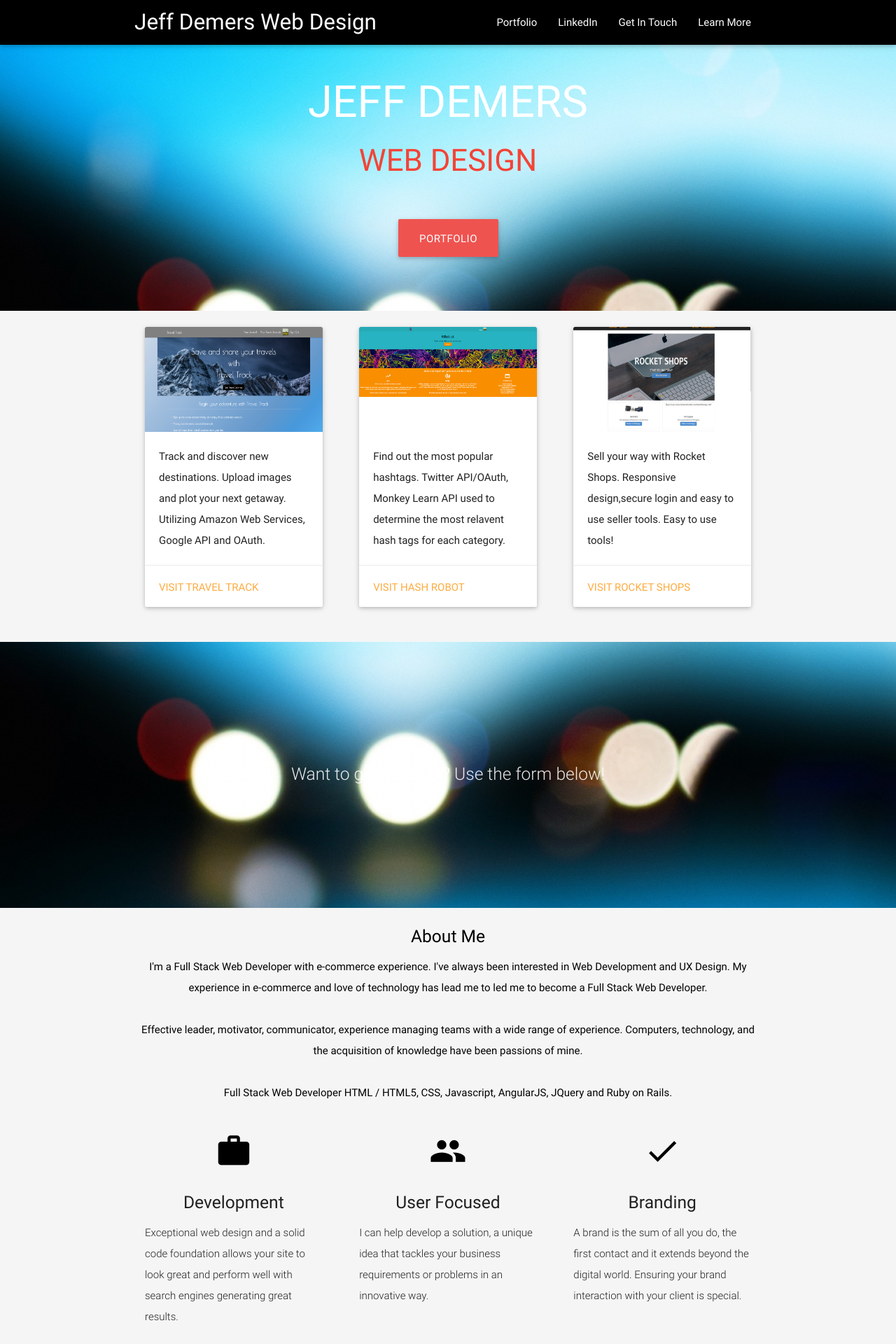
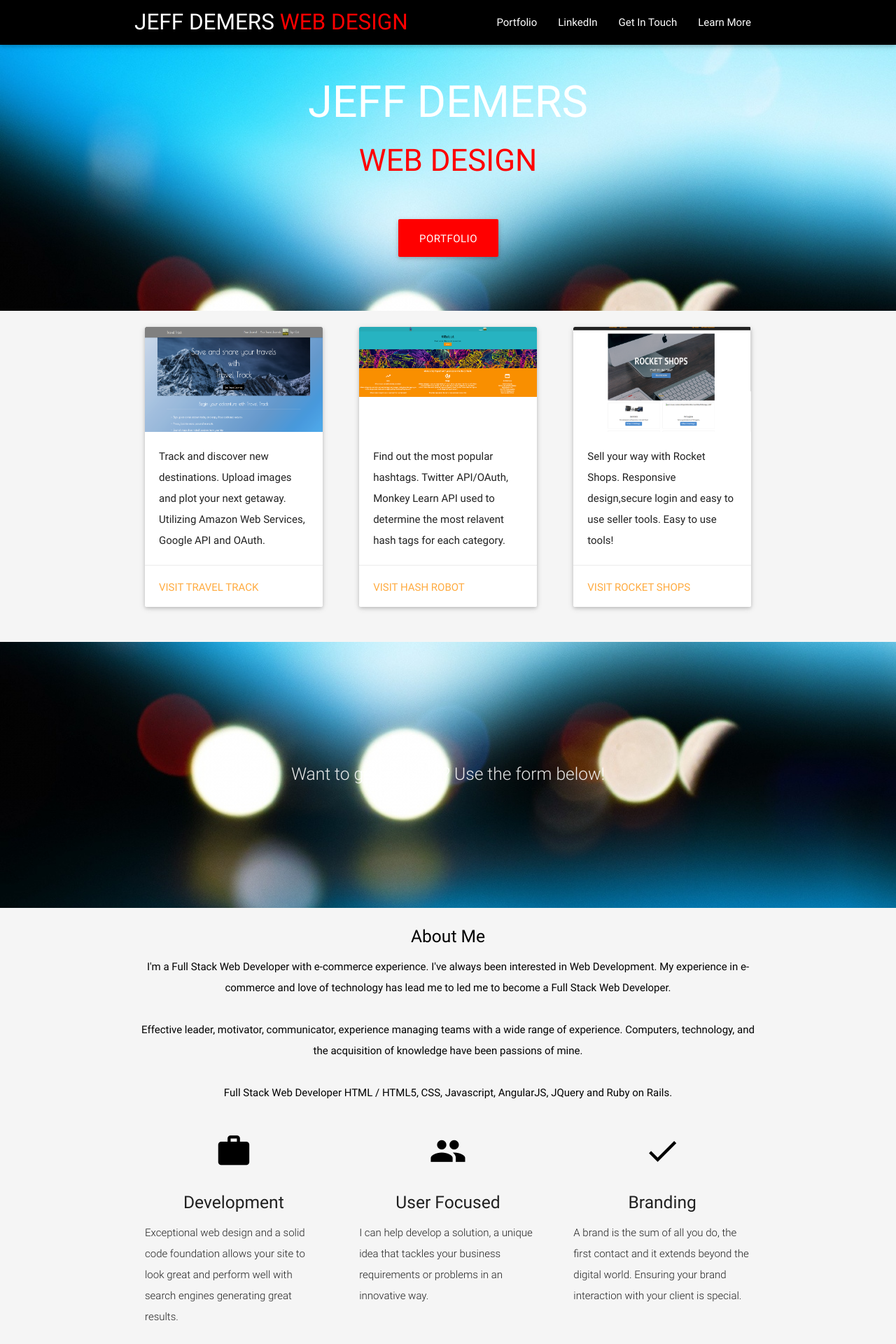
Before and after one commit to jeffdemers/jeffdemerswebdesign, a PHP site: page / in a window 1280 px wide. Shown: the top 1920 px of the page at 70% size. Run offline with PHP 8.4, Linux system fonts and the light colour scheme; some libraries are stand-ins or nearby versions.

Commit message:
updated styling

```diff
--- a/css/style.css
+++ b/css/style.css
@@ -82,3 +82,12 @@ body {
 .card {
 
 }
+
+#download-button {
+  background-color: red;
+
+}
+
+.header2 {
+    color: red;
+}
--- a/home.html
+++ b/home.html
@@ -17,7 +17,11 @@
   <nav class="black" role="navigation">
       <a href="#" data-activates="mobile-demo" class="button-collapse"><i class="material-icons">menu</i></a>
     <div class="nav-wrapper container">
-      <a id="logo-container" href="#" class="brand-logo">Jeff Demers Web Design</a>
+      <a id="logo-container" href="#" class="brand-logo">
+          <span style="color: white">JEFF DEMERS</span>
+          <span style="color: red">WEB DESIGN</span>
+      </a>
+
       <ul class="right hide-on-med-and-down">
         <li><a href="projects.html">Portfolio</a></li>
         <li><a href="https://www.linkedin.com/in/jeffreydemers">LinkedIn</a></li>
@@ -40,18 +44,18 @@
       <div class="container">
         <br><br>
         <h1 class="header center white-text text-lighten-2">JEFF DEMERS</h1>
-          <h3 class="header offset-l4 center red-text">WEB DESIGN</h3>
+          <h3 class="header2 offset-l4 center">WEB DESIGN</h3>
         <div class="row center">
           <h5 class="header col s12 light"></h5>
         </div>
         <div class="row center">
-          <a href="projects.html" id="download-button" class="btn-large red waves-effect waves-light lighten-1">Portfolio</a>
+          <a href="projects.html" id="download-button" class="btn-large waves-effect waves-light lighten-1">Portfolio</a>
         </div>
         <br><br>
 
       </div>
     </div>
-    <div class="parallax"><img src="blur-main2.jpg" alt="Unsplashed background img 1"></div>
+    <div class="parallax"><img src="blur-main2.jpg" alt="blur background img 1"></div>
   </div>
 
 
@@ -132,14 +136,9 @@
 
   <div class="container">
       <div class="section">
-
-          <!-- form start-->
-
-
-          <!-- form end-->
           <h5 class="black-text center">About Me</h5>
           <p class="black-text text-lighten-4 center">
-              I'm a Full Stack Web Developer with e-commerce experience. I've always been interested in Web Development and UX Design. My experience in e-commerce and love of technology has lead me to led me to become a Full Stack Web Developer.
+              I'm a Full Stack Web Developer with e-commerce experience. I've always been interested in Web Development. My experience in e-commerce and love of technology has lead me to led me to become a Full Stack Web Developer.
             <br>
               <br>
               Effective leader, motivator, communicator, experience managing teams with a wide range of experience.  Computers, technology, and the acquisition of knowledge have been passions of mine.
@@ -156,7 +155,6 @@
                   <div class="icon-block">
                       <h2 class="center black-text"><i class="material-icons">work</i></h2>
                       <h5 class="center">Development</h5>
-
                       <p class="light"> Exceptional web design and a solid code foundation allows your site to look great and  perform well with search engines generating great results.</p>
                   </div>
               </div>
@@ -183,9 +181,6 @@
       </div>
   </div>
 
-
-
-
   <div class="parallax-container valign-wrapper">
     <div class="section no-pad-bot">
       <div class="container">
@@ -207,8 +202,8 @@
                 <br><input type="text" name="name" placeholder="Your Name"><br>
                 <br><input type="text" name="mail" placeholder="Email"><br>
                 <br><input type="text" name="comment" placeholder="Comment" size="50"><br><br>
-                <input class="btn-large red waves-effect waves-light lighten-1" type="submit" value="Send">
-                <input class="btn-large red waves-effect waves-light lighten-1" type="reset" value="Reset">
+                <!--<input class="btn-large red waves-effect waves-light lighten-1" type="submit" value="Send">-->
+                <!--<input class="btn-large red waves-effect waves-light lighten-1" type="reset" value="Reset">-->
             </form>
 
 
```
Also changed, not shown: projects.html (+5 -2 lines), background2.jpg (deleted), background3.jpg (deleted), points.jpg (deleted).
